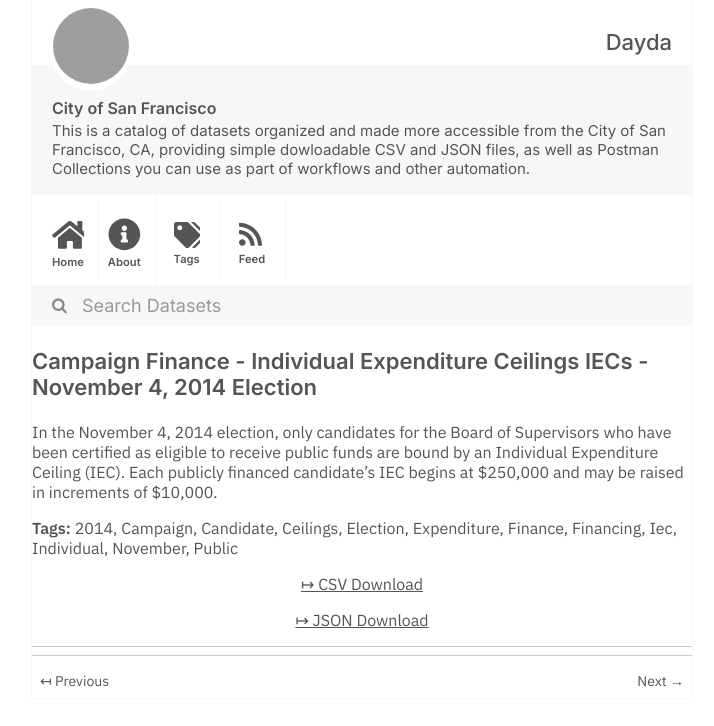
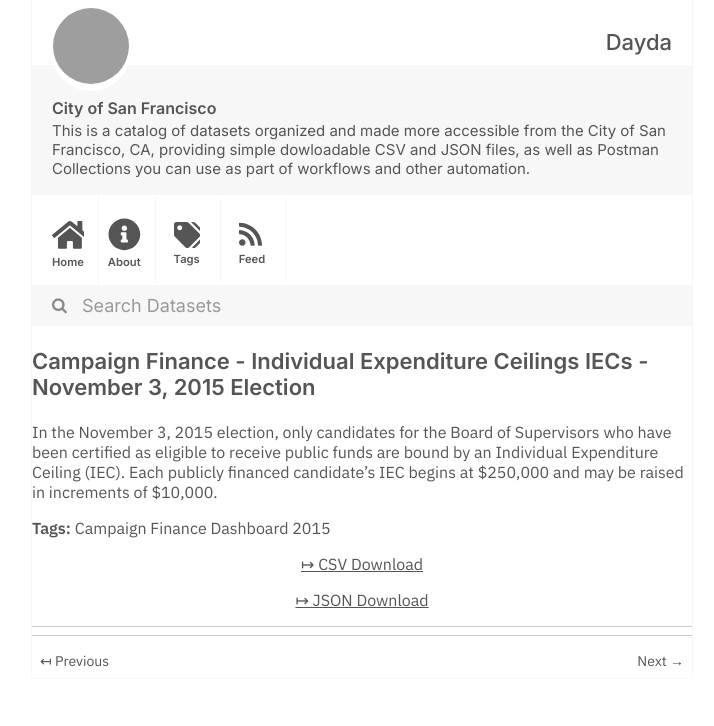
Before and after one commit to dayda-entities/city-of-san-francisco, a Jekyll site: the page built from _posts/2020-11-10-campaign-finance-individual-ex.md, in a window 1280 px wide, cut to the strip 0-726 px from the top of the page. Shown: the whole strip, without its empty margins (278-992 px from the left). Built offline with Jekyll 4.4.1, drawn with Linux system fonts in a browser that asks for light colours; grey boxes are pictures that could not be loaded.

```diff
--- a/_posts/2020-11-10-campaign-finance-individual-ex.md
+++ b/_posts/2020-11-10-campaign-finance-individual-ex.md
@@ -1,29 +1,18 @@
 ---
 title: >-
-  Campaign Finance - Individual Expenditure Ceilings  IECs  - November 4, 2014
+  Campaign Finance - Individual Expenditure Ceilings  IECs  - November 3, 2015
   Election
-created: '2020-11-10T16:57:04.258772'
-modified: '2020-11-10T16:57:04.258779'
+created: '2020-11-10T16:56:25.096951'
+modified: '2020-11-10T16:56:25.096958'
 state: active
 type: dataset
 tags:
-  - '2014'
-  - Campaign
-  - Candidate
-  - Ceilings
-  - Election
-  - Expenditure
-  - Finance
-  - Financing
-  - Iec
-  - Individual
-  - November
-  - Public
+  - Campaign Finance Dashboard 2015
 groups:
   - Local Government
-csv_url: 'https://data.sfgov.org/api/views/wv7d-caby/rows.csv?accessType=DOWNLOAD'
-json_url: 'https://data.sfgov.org/api/views/wv7d-caby/rows.json?accessType=DOWNLOAD'
+csv_url: 'https://data.sfgov.org/api/views/cgah-zci4/rows.csv?accessType=DOWNLOAD'
+json_url: 'https://data.sfgov.org/api/views/cgah-zci4/rows.json?accessType=DOWNLOAD'
 layout: post
 
 ---
-In the November 4, 2014 election, only candidates for the Board of Supervisors who have been certified as eligible to receive public funds are bound by an Individual Expenditure Ceiling (IEC). Each publicly financed candidate's IEC begins at $250,000 and may be raised in increments of $10,000.
+In the November 3, 2015 election, only candidates for the Board of Supervisors who have been certified as eligible to receive public funds are bound by an Individual Expenditure Ceiling (IEC). Each publicly financed candidate's IEC begins at $250,000 and may be raised in increments of $10,000.
```
